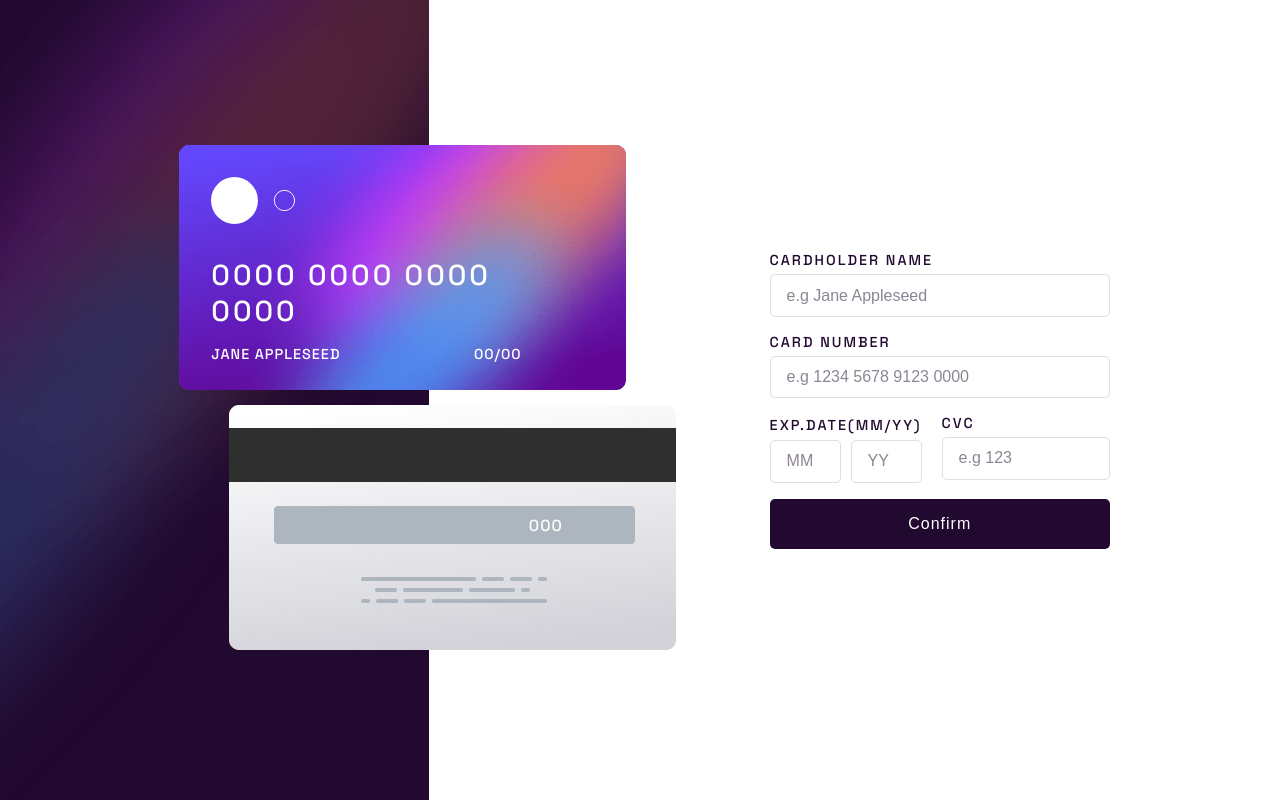
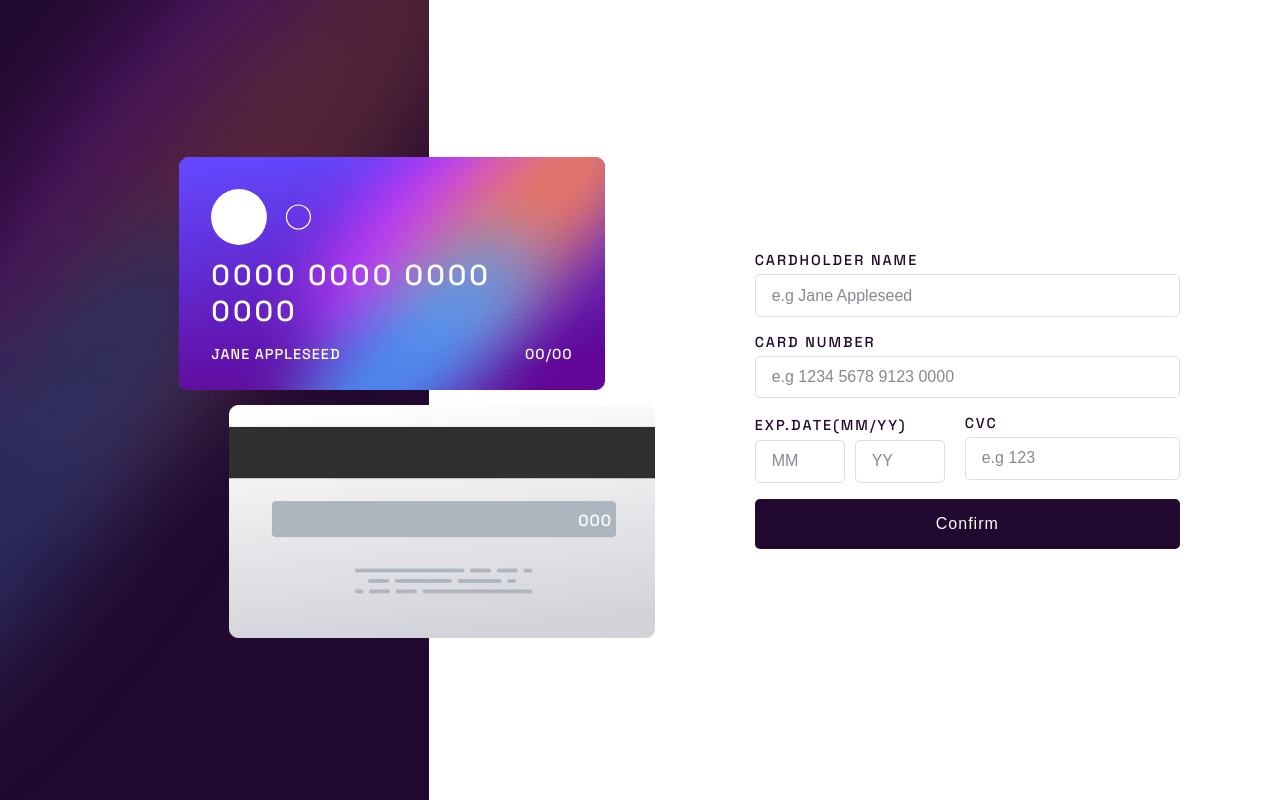
Before and after one commit to renansouza12/card-details-form, an Angular app: page / in a window 1280 px wide. Built offline with nearby package versions, Linux system fonts and the light colour scheme.

Commit message:
added confirmation screen and cards updated

```diff
--- a/src/app/app.module.ts
+++ b/src/app/app.module.ts
@@ -4,11 +4,13 @@ import { ReactiveFormsModule } from '@angular/forms';
 
 import { AppComponent } from './app.component';
 import { DetailsFormComponent } from './components/details-form/details-form.component';
+import { ConfirmationMsgComponent } from './components/confirmation-msg/confirmation-msg.component';
 
 @NgModule({
   declarations: [
     AppComponent,
-    DetailsFormComponent
+    DetailsFormComponent,
+    ConfirmationMsgComponent
   ],
   imports: [
     BrowserModule,
--- /dev/null
+++ b/src/app/components/confirmation-msg/confirmation-msg.component.html
@@ -0,0 +1,6 @@
+<div class="confirmation_message">
+    <img src="../../../assets/img/icon-complete.svg" alt="icon complete">
+    <h2>Thank you!</h2>
+    <p>We've added your card details</p>
+    <button (click)="btnContinue">Continue</button>
+</div>
--- a/src/app/components/details-form/details-form.component.html
+++ b/src/app/components/details-form/details-form.component.html
@@ -1,70 +1,4 @@
 <div class="container">
-    <form class="details_form_container" [formGroup]="registerForm" (submit)="submit()">
-        <div class="field_input">
-            <label for="name">Cardholder name</label>
-            <input type="text" [(ngModel)]="name"  name="name" id="name" placeholder="e.g Jane Appleseed" formControlName="name"
-            [class.invalid]="registerForm.get('name')?.invalid &&
-            (registerForm.get('name')?.dirty ||
-            registerForm.get('name')?.touched || isSubmitted)"
-            >
-            <span class="erro" *ngIf="registerForm.get('name')?.invalid &&
-            (registerForm.get('name')?.dirty ||
-            registerForm.get('name')?.touched || isSubmitted)">Can't be blank</span>
-        </div>
-        <div class="field_input">
-            <label for="card_number">card number</label>
-            <input type="text" [(ngModel)]="cardNumber"  id="card_number" placeholder="e.g 1234 5678 9123 0000" formControlName="number"
-            [class.invalid]="registerForm.get('number')?.invalid &&
-            (registerForm.get('number')?.dirty ||
-            registerForm.get('number')?.touched || isSubmitted)"
-            >
-            <span class="erro" *ngIf="registerForm.get('number')?.invalid &&
-            (registerForm.get('number')?.dirty ||
-            registerForm.get('number')?.touched || isSubmitted)">Wrong format, numbers only</span>
-        </div>
-        <div class="inputs_details">
-            <div class="date_details">
-                <label for="input_date">exp.date(mm/yy)</label>
-                <div class="field_date">
-                    <div class="field_month">
-                        <input class="input_date"  [(ngModel)]="month" type="text" name="month" id="month" placeholder="MM" formControlName="month"
-                        [class.invalid]="registerForm.get('month')?.invalid &&
-                        (registerForm.get('month')?.dirty ||
-                        registerForm.get('month')?.touched || isSubmitted)"
-                        >
-                        <span class="erro" *ngIf="registerForm.get('month')?.invalid &&
-                        (registerForm.get('month')?.dirty ||
-                        registerForm.get('month')?.touched || isSubmitted)">Can't be blank</span>
-                    </div>
-                    <div class="field_year">
-                        <input class="input_date" [(ngModel)]="year" type="text" name="year" id="year" placeholder="YY" formControlName="year"
-                        [class.invalid]="registerForm.get('year')?.invalid &&
-                        (registerForm.get('year')?.dirty ||
-                        registerForm.get('year')?.touched || isSubmitted)"
-                        >
-                        <span class="erro" *ngIf="registerForm.get('year')?.invalid &&
-                        (registerForm.get('year')?.dirty ||
-                        registerForm.get('year')?.touched || isSubmitted)">Can't be blank</span>
-                    </div>
-
-                </div>
-
-            </div>
-            <div class="cvc_details">
-                <label for="cvc">cvc</label>
-                <input class="input_date" [(ngModel)]="cvc" type="text" name="cvc" placeholder="e.g 123" formControlName="cvc"
-                [class.invalid]="registerForm.get('cvc')?.invalid &&
-                (registerForm.get('cvc')?.dirty ||
-                registerForm.get('cvc')?.touched || isSubmitted)"
-                >
-                <span class="erro" *ngIf="registerForm.get('cvc')?.invalid &&
-                (registerForm.get('cvc')?.dirty ||
-                registerForm.get('cvc')?.touched || isSubmitted)">Can't be blank</span>
-            </div>
-        </div>
-        <button>Confirm</button>
-    </form>
-
 
     <div class="cards">
         <div class="card_front">
@@ -75,7 +9,7 @@
                 </div>
 
                 <div class="card_front_info">
-                    <h3>{{cardNumber  || '0000 0000 0000 0000'}}</h3>
+                    <h3>{{cardNumber || '0000 0000 0000 0000'}}</h3>
                     <div class="card_front_user">
                         <span>{{name || 'Jane appleseed'}}</span>
                         <span> {{month || '00'}}/{{year || '00'}}</span>
@@ -91,4 +25,70 @@
             </div>
         </div>
     </div>
+
+    <form *ngIf="displayForm" class="details_form_container" [formGroup]="registerForm" (submit)="submit()">
+        <div class="field_input">
+            <label for="name">Cardholder name</label>
+            <input type="text" [(ngModel)]="name" name="name" id="name" placeholder="e.g Jane Appleseed"
+                formControlName="name" [class.invalid]="registerForm.get('name')?.invalid &&
+            (registerForm.get('name')?.dirty ||
+            registerForm.get('name')?.touched || isSubmitted)">
+            <span class="erro" *ngIf="registerForm.get('name')?.invalid &&
+            (registerForm.get('name')?.dirty ||
+            registerForm.get('name')?.touched || isSubmitted)">Can't be blank</span>
+        </div>
+        <div class="field_input">
+            <label for="card_number">card number</label>
+            <input type="text" [(ngModel)]="cardNumber" id="card_number" placeholder="e.g 1234 5678 9123 0000"
+                formControlName="number" [class.invalid]="registerForm.get('number')?.invalid &&
+            (registerForm.get('number')?.dirty ||
+            registerForm.get('number')?.touched || isSubmitted)">
+            <span class="erro" *ngIf="registerForm.get('number')?.invalid &&
+            (registerForm.get('number')?.dirty ||
+            registerForm.get('number')?.touched || isSubmitted)">Wrong format, numbers only</span>
+        </div>
+        <div class="inputs_details">
+            <div class="date_details">
+                <label for="input_date">exp.date(mm/yy)</label>
+                <div class="field_date">
+                    <div class="field_month">
+                        <input class="input_date" [(ngModel)]="month" type="text" name="month" id="month"
+                            placeholder="MM" formControlName="month" [class.invalid]="registerForm.get('month')?.invalid &&
+                        (registerForm.get('month')?.dirty ||
+                        registerForm.get('month')?.touched || isSubmitted)">
+                        <span class="erro" *ngIf="registerForm.get('month')?.invalid &&
+                        (registerForm.get('month')?.dirty ||
+                        registerForm.get('month')?.touched || isSubmitted)">Can't be blank</span>
+                    </div>
+                    <div class="field_year">
+                        <input class="input_date" [(ngModel)]="year" type="text" name="year" id="year" placeholder="YY"
+                            formControlName="year" [class.invalid]="registerForm.get('year')?.invalid &&
+                        (registerForm.get('year')?.dirty ||
+                        registerForm.get('year')?.touched || isSubmitted)">
+                        <span class="erro" *ngIf="registerForm.get('year')?.invalid &&
+                        (registerForm.get('year')?.dirty ||
+                        registerForm.get('year')?.touched || isSubmitted)">Can't be blank</span>
+                    </div>
+
+                </div>
+
+            </div>
+            <div class="cvc_details">
+                <label for="cvc">cvc</label>
+                <input class="input_date" [(ngModel)]="cvc" type="text" name="cvc" placeholder="e.g 123"
+                    formControlName="cvc" [class.invalid]="registerForm.get('cvc')?.invalid &&
+                (registerForm.get('cvc')?.dirty ||
+                registerForm.get('cvc')?.touched || isSubmitted)">
+                <span class="erro" *ngIf="registerForm.get('cvc')?.invalid &&
+                (registerForm.get('cvc')?.dirty ||
+                registerForm.get('cvc')?.touched || isSubmitted)">Can't be blank</span>
+            </div>
+        </div>
+        <button>Confirm</button>
+    </form>
+
+    <div *ngIf="confirmationMsg" class="confirmation_message">
+        <app-confirmation-msg />
+    </div>
+
 </div>
--- a/src/app/components/details-form/details-form.component.scss
+++ b/src/app/components/details-form/details-form.component.scss
@@ -1,10 +1,75 @@
 @import url(../../../styles.scss);
 .container{
-    display: flex;
-    flex-direction: row-reverse;
-    justify-content: flex-end;
+   display: flex;
+   align-items: center;
+   transform: translateX(-100px);
+
+   .cards{
+    width: 70%;
+    transform: translateX(-100px);
+    color: var(--White);
+    .card_front,.card_back{
+        img{
+            width: 100%;
+        }
+    }
+
+    .card_front{
+        margin-bottom: 10px;
+        position: relative;
+        transform: translateX(-50px);
+        .card_front_content{
+            position: absolute;
+            top: 0;
+            left: 0;
+            padding: 2rem;
+            width: 100%;
+            height: 100%;
+            display: flex;
+            justify-content: space-between;
+            flex-direction: column;
+            img{
+                width: 100px;
+            }
+            .card_front_info{
+                h3{
+                    letter-spacing: 3px;
+                    font-weight: 300;
+                    font-size: 1.8rem;
+                    margin-bottom: 1rem;
+                }
+                .card_front_user{
+                    display: flex;
+                    align-items: center;
+                    justify-content: space-between;
+
+                    span{
+                        text-transform: uppercase;
+                        font-size: 0.9rem;
+                        letter-spacing: 1px;
+                    }
+                }
+            }
+        }
+    }
+    .card_back{
+        position: relative;
+        .card_back_content{
+            position: absolute;
+            top: 44%;
+            right: 10%;
+
+            span{
+                letter-spacing: 1px;
+
+            }
+        }
+    }
+}
+
     .details_form_container{
-        width: 40%;
+        width:70%;
+        height: 100%;
         display: flex;
         flex-direction: column;
         justify-content: center;
@@ -69,67 +134,6 @@
             font-size: 0.8rem;
         }
 
-        button{
-            background-color: var(--Very-dark-violet);
-            color:var(--White);
-            border-radius: 5px;
-            border: none;
-            padding: 1rem;
-            font-size: 1rem;
-            letter-spacing: 1px;
-            cursor: pointer;
-        }
     }
-    .cards{
-        transform: translateX(-200px);
-        width: 40%;
-        color: var(--White);
-        .card_front{
-            transform: translateX(-50px);
-            margin-bottom: 10px;
-            position: relative;
-            .card_front_content{
-                position: absolute;
-                top: 0;
-                left: 0;
-                width: 110%;
-                height: 100%;
-                display: flex;
-                flex-direction: column;
-                justify-content: space-between;
-                padding: 2rem;
 
-                .card_front_info{
-                    h3{
-                        letter-spacing: 3px;
-                        font-weight: 300;
-                        font-size: 1.8rem;
-                        margin-bottom: 1rem;
-                    }
-                    .card_front_user{
-                        display: flex;
-                        align-items: center;
-                        justify-content: space-between;
-                        span{
-                            text-transform: uppercase;
-                            font-size: 0.9rem;
-                            letter-spacing: 1px;
-                        }
-                    }
-                }
-            }
-        }
-        .card_back{
-            position: relative;
-            .card_back_content{
-                position: absolute;
-                top: 44%;
-                right: 2%;
-
-                span{
-                    letter-spacing: 1px;
-                }
-            }
-        }
-    }
 }
--- a/src/app/components/details-form/details-form.component.ts
+++ b/src/app/components/details-form/details-form.component.ts
@@ -22,13 +22,26 @@ export class DetailsFormComponent {
       cvc:['', [Validators.required,this.cvcValidation]],
   });
 
+
+  displayForm:boolean = true;
+  confirmationMsg:boolean = false;
+
   isSubmitted!:boolean;
   constructor(private fb: FormBuilder){}
 
   submit():void{
     console.log("submitted",this.registerForm.value,this.registerForm.invalid);
 
+    if(!this.registerForm.invalid){
+      this.displayForm = false;
+      this.confirmationMsg = true;
+    }
     this.isSubmitted = true;
+  }
+
+  messageConfirmation():void{
+    console.log('clicked');
+
   }
 
   cardNumberValidation(control: { value: any; }) {
--- a/src/styles.scss
+++ b/src/styles.scss
@@ -26,3 +26,13 @@
 body{
     font-family: 'Space Grotesk', sans-serif;
 }
+button{
+    background-color: var(--Very-dark-violet);
+    color:var(--White);
+    border-radius: 5px;
+    border: none;
+    padding: 1rem;
+    font-size: 1rem;
+    letter-spacing: 1px;
+    cursor: pointer;
+}
```
Also changed, not shown: src/app/components/confirmation-msg/confirmation-msg.component.scss (added, +27 -0 lines), src/app/components/confirmation-msg/confirmation-msg.component.ts (added, +15 -0 lines), 2 other files (tests, documents, lock files or other folders).
